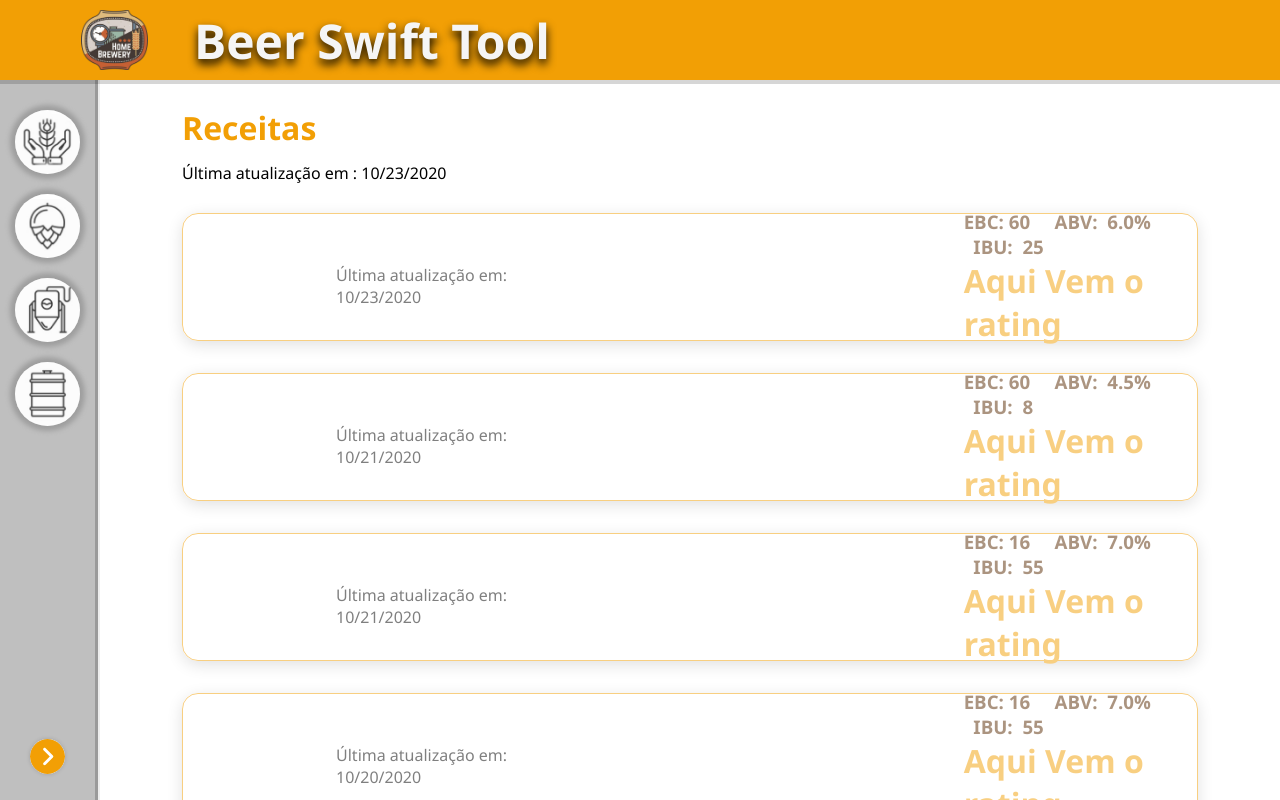
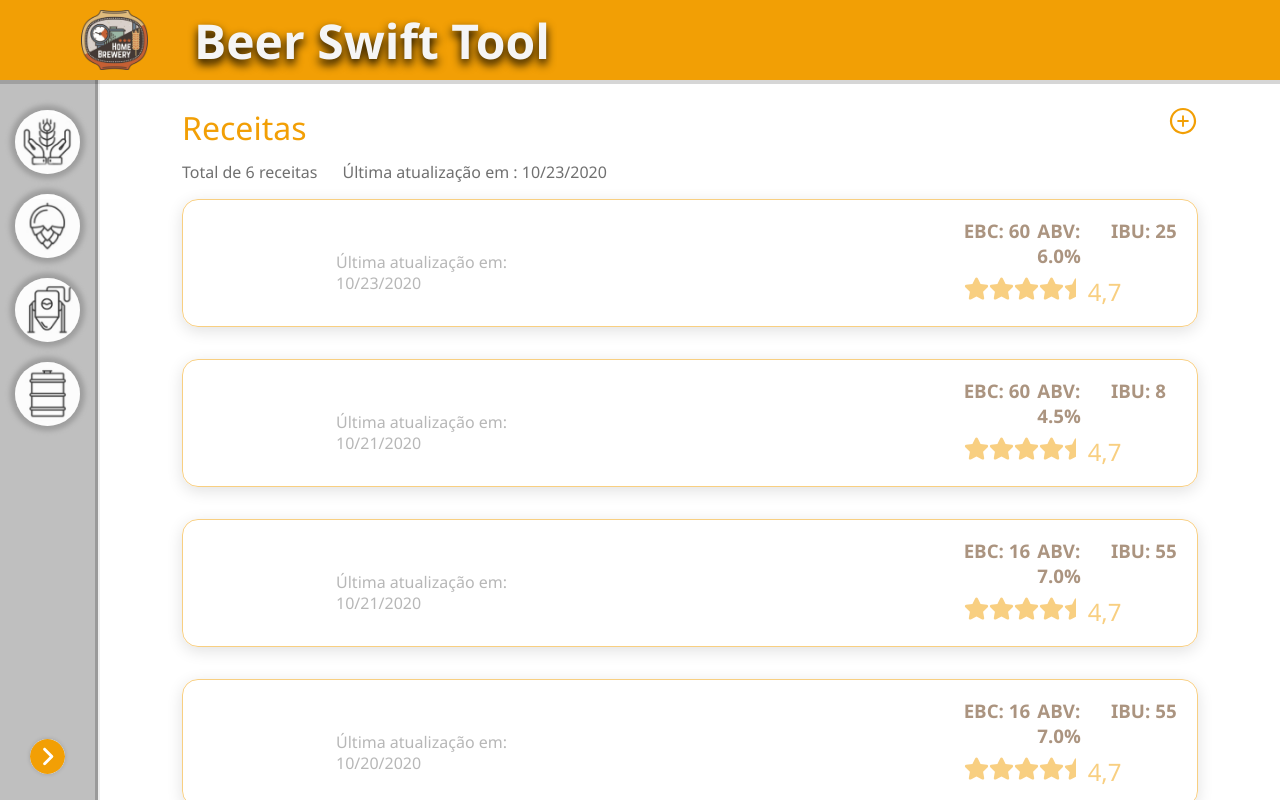
Before and after one commit to Marcio-Tiene/beer-swifty-tool-frontend, a React (Create React App) app: page /recipes in a window 1280 px wide. Built offline with nearby package versions, Linux system fonts and the light colour scheme; data requests are answered from the project's data file.

Commit message:
adjusting ui from recipe list page

```diff
--- a/package.json
+++ b/package.json
@@ -6,6 +6,7 @@
     "axios": "^0.20.0",
     "react": "^16.13.1",
     "react-dom": "^16.13.1",
+    "react-icons": "^3.11.0",
     "react-router": "^5.2.0",
     "react-router-dom": "^5.2.0",
     "react-scripts": "3.4.3",
@@ -41,6 +42,7 @@
     "@types/node": "^12.0.0",
     "@types/react": "^16.9.0",
     "@types/react-dom": "^16.9.8",
+    "@types/react-icons": "^3.0.0",
     "@types/react-router-dom": "^5.1.5",
     "@types/styled-components": "^5.1.3",
     "@typescript-eslint/eslint-plugin": "^4.1.0",
--- a/src/components/RecipeListContent/index.tsx
+++ b/src/components/RecipeListContent/index.tsx
@@ -1,5 +1,7 @@
 import React from 'react';
 import GetRecipesHook from '../../hooks/GetRecipesHook';
+import { AiOutlinePlusCircle } from 'react-icons/ai';
+import { FaStarHalf, FaStar } from 'react-icons/fa';
 
 import IRecipes from '../../Interfaces/IRecipes';
 
@@ -13,6 +15,7 @@
   Desc,
   RecipeAtt,
 } from './styles';
+import { Link } from 'react-router-dom';
 
 const RecipeListContent = () => {
   const [recipes] = GetRecipesHook();
@@ -24,16 +27,19 @@
   return (
     <Wrapper>
       <RecipeListPageDiv>
-        <h1 style={{ textAlign: 'left', width: '90%', marginBottom: '13px' }}>
-          Receitas
-        </h1>
-        <p style={{ textAlign: 'left', width: '90%', marginBottom: '13px' }}>
-          Última atualização em : {recipesLastUpdate}
-        </p>
+        <div className='divTittle'>
+          <h1 className='tittle'>Receitas </h1>
+          <Link to='/'>
+            <AiOutlinePlusCircle size={30} color='#f29f05' />
+          </Link>
+        </div>
+
+        <div className='subtittle'>
+          <p>Total de {recipes.length} receitas</p>
+          <p>Última atualização em : {recipesLastUpdate}</p>
+        </div>
         {recipes.map((recipes: IRecipes) => {
-          let updatedAt = new Date(`
-            ${recipes.updated_at}`).toLocaleDateString();
-
+          let updatedAt = new Date(recipes.updated_at).toLocaleDateString();
           return (
             <RecipeListPageCard key={`${recipes.id}${recipes.name} `}>
               <Span BgImg={recipes.img_url} />
@@ -44,12 +50,19 @@
               </DivName>
               <Desc>{recipes.description}</Desc>
               <RecipeAtt>
-                <h3 style={{ color: '#592B02' }}>
-                  EBC:&nbsp;{recipes.color} &nbsp; &nbsp; ABV:&nbsp;{' '}
-                  {Number(recipes.abv).toFixed(1)}% &nbsp;&nbsp;IBU: &nbsp;
-                  {recipes.ibu}{' '}
-                </h3>
-                <h1>Aqui Vem o rating</h1>
+                <div className='attributes'>
+                  <h3>EBC: {recipes.color} </h3>{' '}
+                  <h3>ABV: {Number(recipes.abv).toFixed(1)}%</h3>{' '}
+                  <h3>IBU: {recipes.ibu}</h3>
+                </div>
+                <h1>
+                  <FaStar size={25} />
+                  <FaStar size={25} />
+                  <FaStar size={25} />
+                  <FaStar size={25} />
+                  <FaStarHalf />
+                  4,7
+                </h1>
               </RecipeAtt>
             </RecipeListPageCard>
           );
--- a/src/components/RecipeListContent/styles.tsx
+++ b/src/components/RecipeListContent/styles.tsx
@@ -26,6 +26,40 @@
 
   align-items: center;
   overflow-y: scroll;
+
+  .divTittle {
+    width: 90%;
+    display: flex;
+    justify-content: space-between;
+  }
+
+  .tittle {
+    font: normal normal normal 32px/43px Segoe UI;
+    text-align: left;
+
+    margin-bottom: 13px;
+  }
+
+  .subtittle {
+    display: flex;
+    width: 90%;
+    p {
+      padding-right: 25px;
+    }
+  }
+
+  h1 {
+    text-align: left;
+    font: normal normal normal 24px/32px Segoe UI;
+    letter-spacing: 0px;
+  }
+
+  p {
+    text-align: left;
+    font: normal normal normal 16px/21px Segoe UI;
+    letter-spacing: 0px;
+    color: #707070;
+  }
 
   ::-webkit-scrollbar {
     width: 1.5px;
@@ -67,7 +101,6 @@
 `;
 
 export const Span = styled.span`
-  content: '';
   background-image: url(${(p: Props) => p.BgImg});
   background-size: 190px auto;
   background-position: center;
@@ -99,35 +132,25 @@
   width: 50%;
   overflow: hidden;
   height: 80%;
-
-  ::-webkit-scrollbar {
-    max-height: 2px;
-    width: 2px;
-  }
-
-  /* Track */
-  ::-webkit-scrollbar-track {
-    background: none;
-  }
-
-  /* Handle */
-  ::-webkit-scrollbar-thumb {
-    background: var(--primary-color);
-  }
-
-  /* Handle on hover */
-  ::-webkit-scrollbar-thumb:hover {
-    background: var(--secondary-color);
-  }
 `;
 
 export const RecipeAtt = styled.div`
   display: flex;
   flex-direction: column;
-  justify-content: center;
+  justify-content: space-evenly;
   /* align-items: center; */
   width: 33%;
   height: 100%;
 
   padding: 10px 10px;
+
+  h3 {
+    width: 33%;
+    color: #592b02;
+  }
+
+  .attributes {
+    display: flex;
+    width: 100%;
+  }
 `;
```
Also changed, not shown: 1 other file (tests, documents, lock files or other folders).
